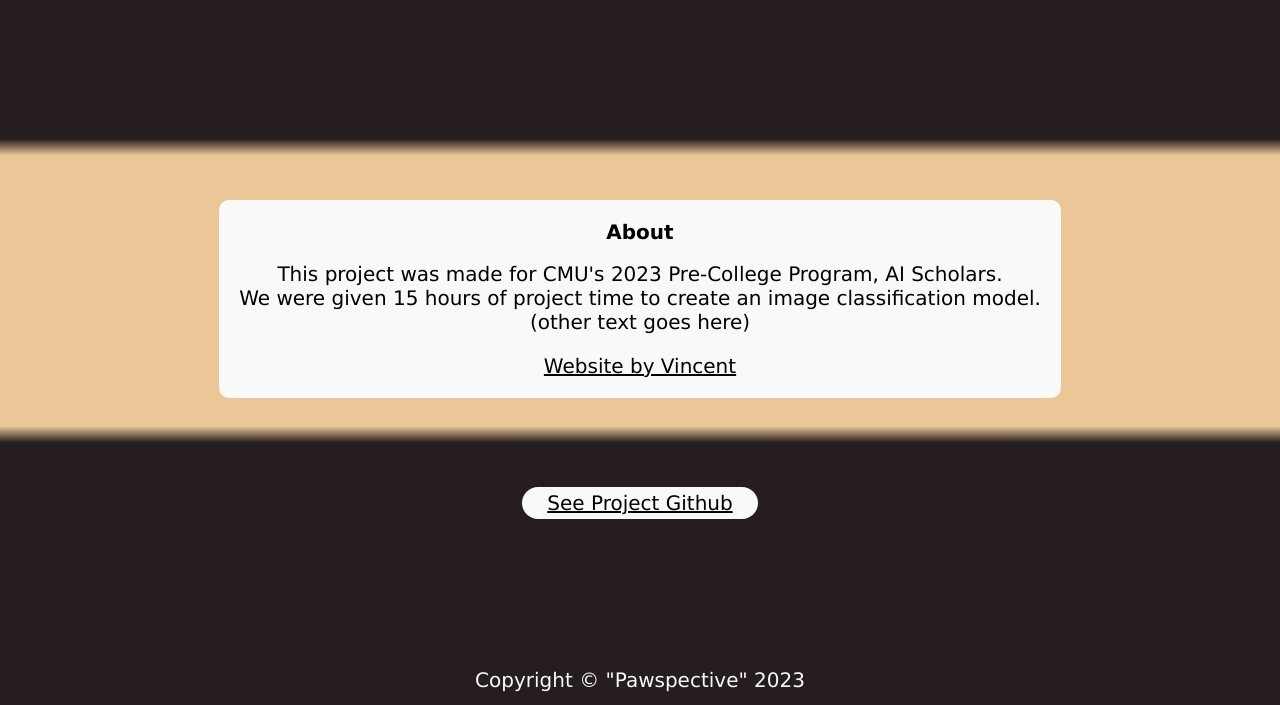
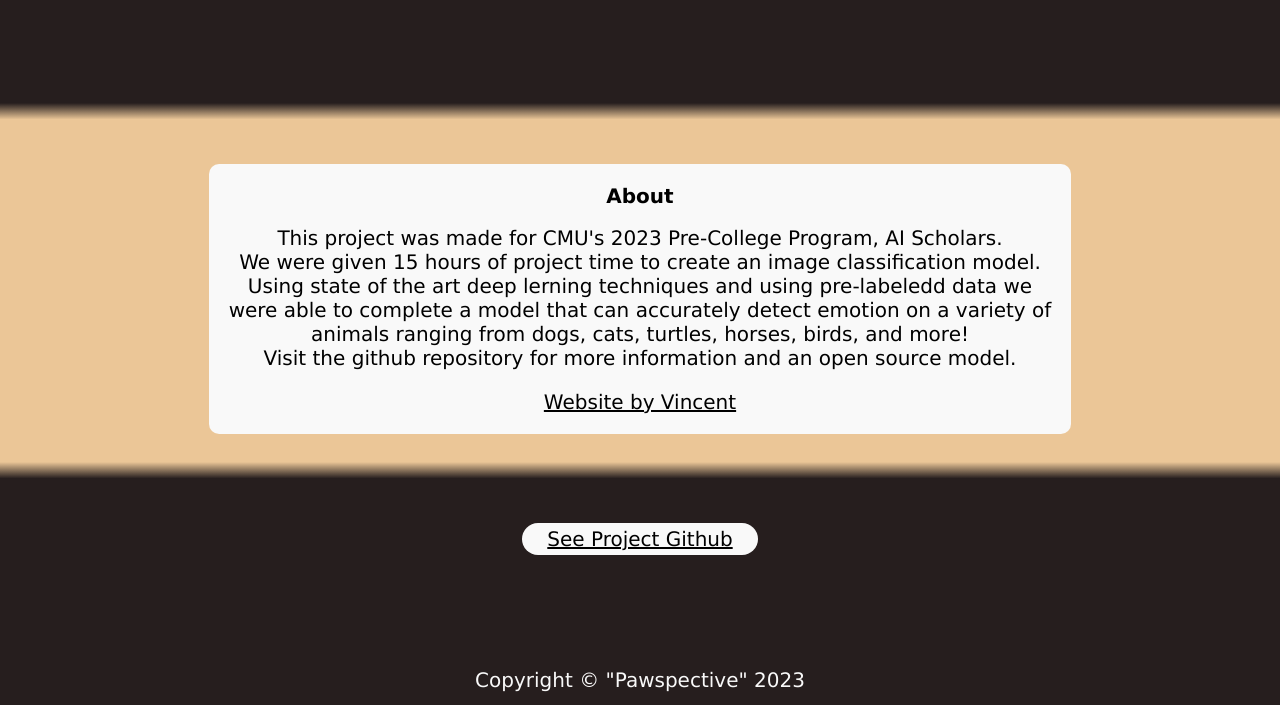
Before and after one commit to Aramii0001/CMU-AI-Scholars-PawSpective, a website: page about.html in a window 1280 px wide. Shown: the part 95-800 px from the top of the page. Drawn offline with Linux system fonts and the light colour scheme.

Commit message:
Update about.html

```diff
--- a/about.html
+++ b/about.html
@@ -30,7 +30,10 @@
         <div>
           <p>This project was made for CMU's 2023 Pre-College Program, AI Scholars.</p>
           <p>We were given 15 hours of project time to create an image classification model.</p>
-          <p>(other text goes here)</p>
+          <p>Using state of the art deep lerning techniques and using pre-labeledd data we</p>
+          <p>were able to complete a model that can accurately detect emotion on a variety of</p>
+          <p>animals ranging from dogs, cats, turtles, horses, birds, and more!</p>
+          <p>Visit the github repository for more information and an open source model.</p>
           <p class="last"><a href="https://github.com/Aramii0001">Website by Vincent</a></p>
         </div>
     </div>
```
